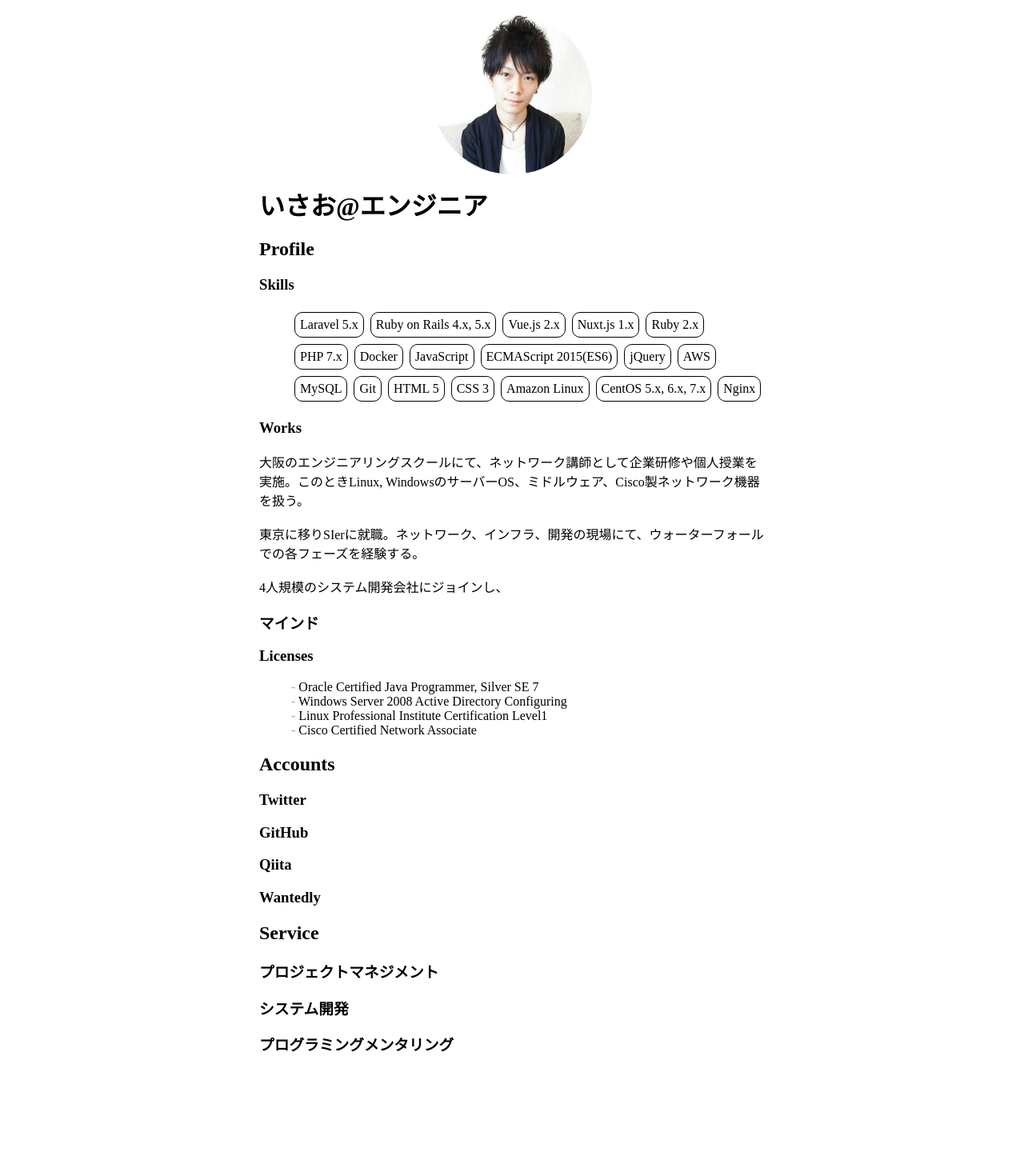
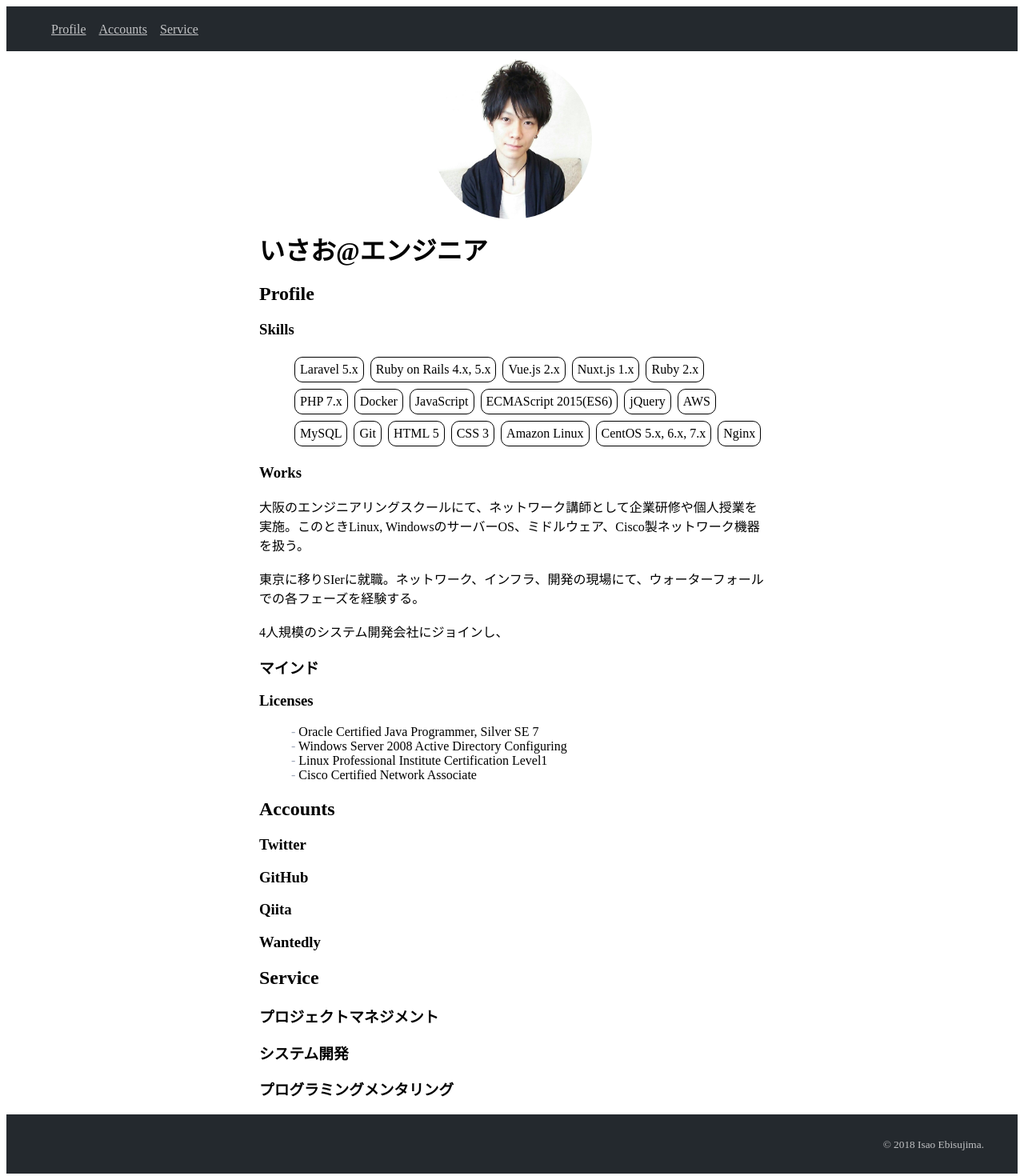
Before and after one commit to isao0214/isaoebisujima.me, a Nuxt app: page / in a window 1280 px wide. Shown: the top 1470 px of the page at 80% size. Before the commit the page ends 1345 px from the top, so only its background shows below. Built offline with nearby package versions, Linux system fonts and the light colour scheme.

Commit message:
headerとfooterの名前を変更

```diff
--- a/layouts/app.vue
+++ b/layouts/app.vue
@@ -1,20 +1,20 @@
 <template>
   <div id="app">
-    <header/>
+    <global-header/>
     <nuxt/>
-    <footer/>
+    <global-footer/>
   </div>
 </template>
 
 <script>
-import Header from '~/components/common/Header.vue';
-import Footer from '~/components/common/Footer.vue';
+import GlobalHeader from '~/components/common/Header.vue';
+import GlobalFooter from '~/components/common/Footer.vue';
 
 export default {
   name: 'app',
   components: {
-    Header,
-    Footer,
+    GlobalHeader,
+    GlobalFooter,
   },
 };
 </script>
```
